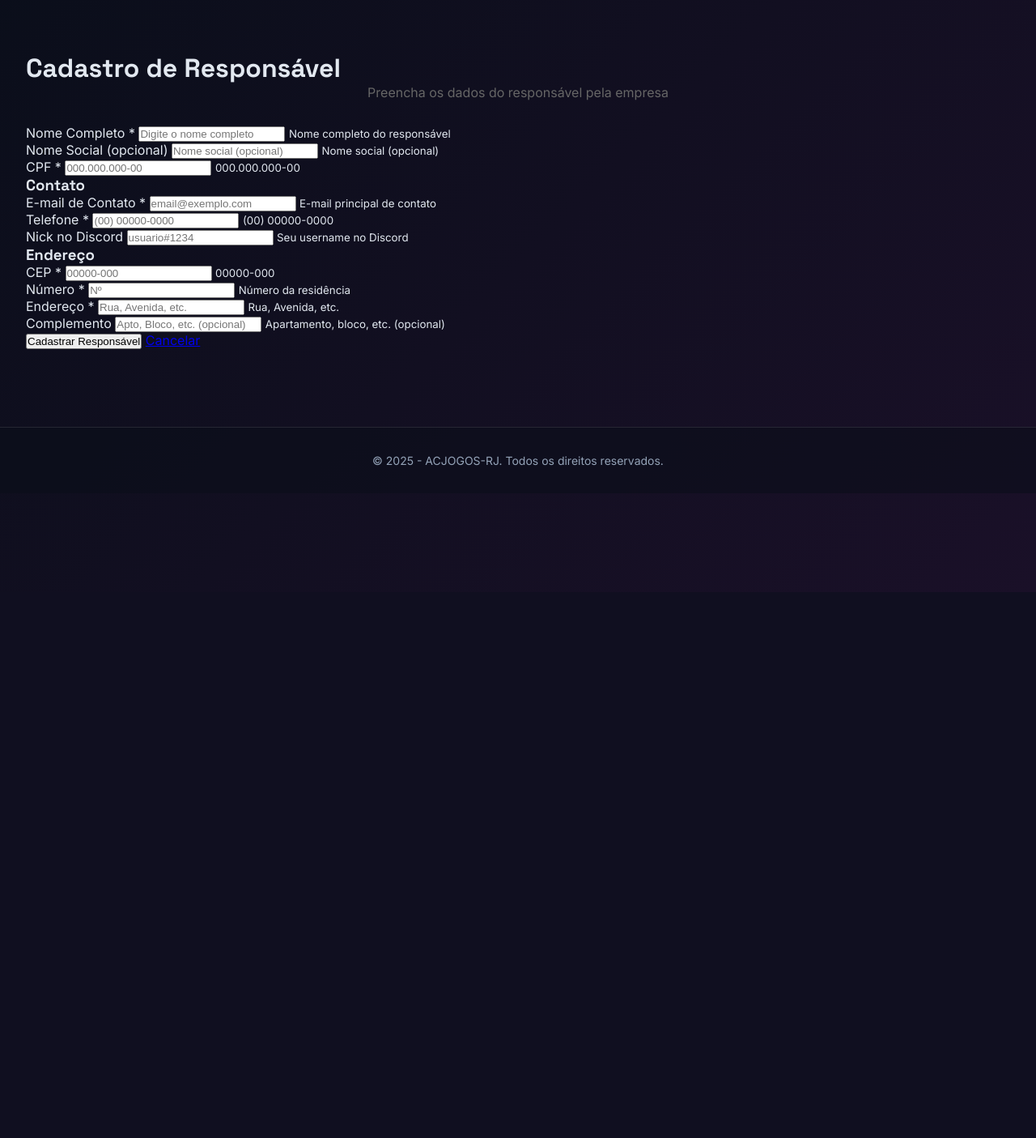
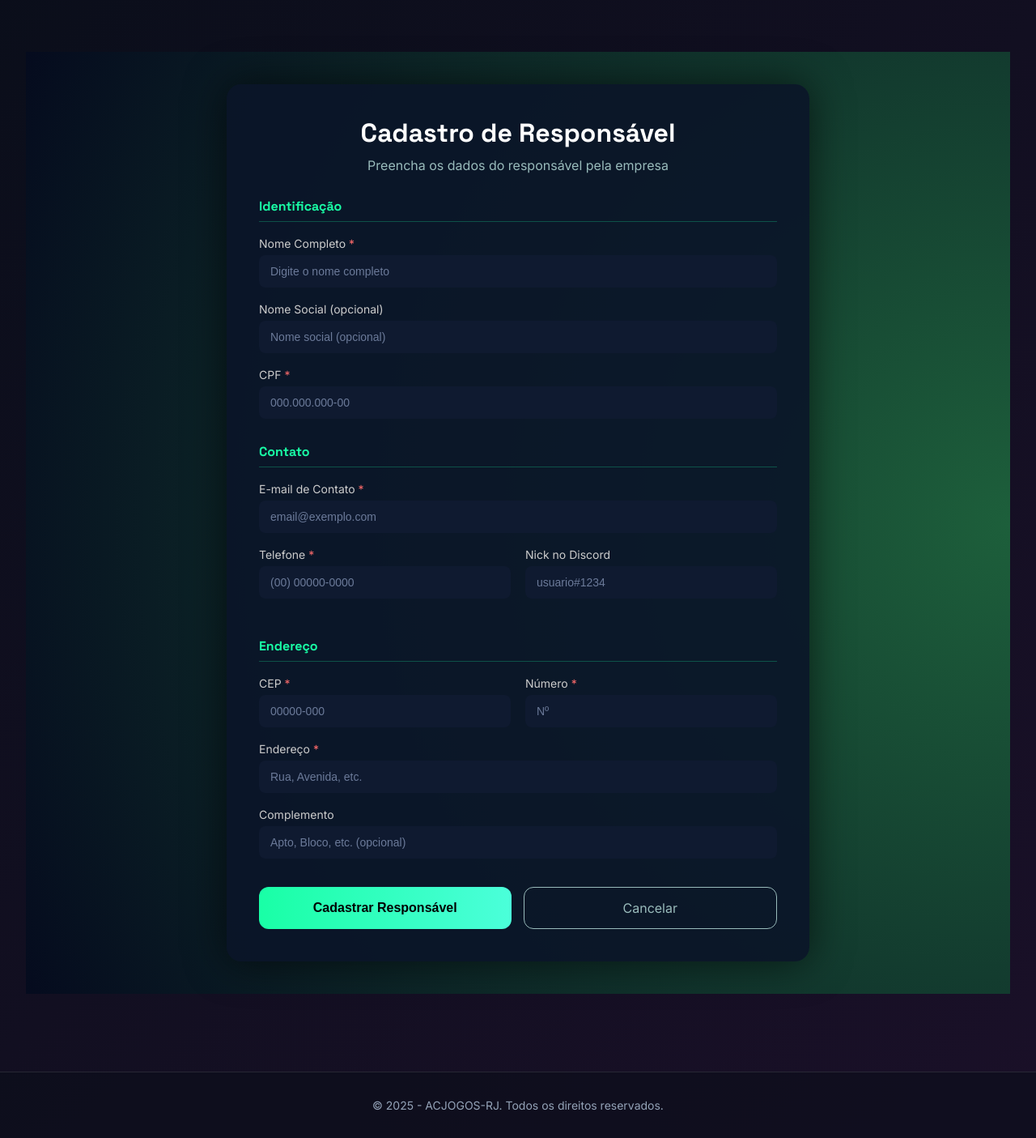
Before and after one commit to thiago-de-mattos/Projeto-Integrador, a Django app: template templates/responsavel_empresa.html in a window 1280 px wide. Shown: the part 69-1474 px from the top of the page at 81% size. Before the commit the page ends 644 px from the top, so only its background shows below. Run offline with Django 5.2, Linux system fonts and the light colour scheme; tables that the repository leaves empty hold one stand-in row (values such as "Sample post"); the template is opened without the code that fills it: values that come from a table or form of the project are taken from there, most other values are stand-ins (such as "Sample title", 1, 10 or a date in 2020).

Commit message:
refactor: aprimorar template de cadastro de responsável com novos estilos e estrutura

```diff
--- a/templates/responsavel_empresa.html
+++ b/templates/responsavel_empresa.html
@@ -1,11 +1,179 @@
 {% extends 'base.html' %}
 
+{% block extra_head %}
+<style>
+  .auth-wrapper {
+    min-height: calc(100vh - 4rem);
+    display: flex;
+    align-items: center;
+    justify-content: center;
+    background: radial-gradient(circle at right, #1d5f3b, #050b1e);
+    padding: 40px 20px;
+  }
+
+  .auth-card {
+    width: 720px;
+    max-width: 95%;
+    padding: 40px;
+    background: rgba(10, 20, 40, 0.9);
+    border-radius: 18px;
+    box-shadow: 0 0 50px rgba(0, 0, 0, .6);
+    color: #fff;
+    font-family: 'Inter', Arial, sans-serif;
+  }
+
+  .auth-card h1 {
+    text-align: center;
+    margin-bottom: 10px;
+  }
+
+  .auth-card > p {
+    color: #9bb;
+    margin: 10px 0 30px;
+    text-align: center;
+  }
+
+  .form-section {
+    margin-top: 30px;
+  }
+
+  .section-title {
+    color: #19ffa6;
+    font-size: 16px;
+    margin-bottom: 18px;
+    padding-bottom: 8px;
+    border-bottom: 1px solid rgba(25, 255, 166, 0.25);
+  }
+
+  .form-group {
+    margin-bottom: 18px;
+  }
+
+  .form-row {
+    display: grid;
+    grid-template-columns: 1fr 1fr;
+    gap: 18px;
+  }
+
+  label {
+    font-size: 14px;
+    display: block;
+    margin-bottom: 6px;
+    color: #ccc;
+  }
+
+  .required {
+    color: #ff6b6b;
+  }
+
+  input,
+  select,
+  textarea {
+    width: 100%;
+    padding: 12px 14px;
+    border-radius: 8px;
+    border: none;
+    background: #0f1a30;
+    color: #fff;
+    font-size: 14px;
+    outline: none;
+  }
+
+  input::placeholder {
+    color: #6b7a99;
+  }
+
+  textarea {
+    resize: vertical;
+    min-height: 90px;
+  }
+
+  .helptext {
+    font-size: 12px;
+    color: #9bb;
+    margin-top: 4px;
+    display: block;
+  }
+
+  .error-message {
+    font-size: 12px;
+    color: #ff9b9b;
+    margin-top: 4px;
+    display: block;
+  }
+
+  .alert {
+    margin-bottom: 20px;
+    padding: 14px;
+    border-radius: 10px;
+    font-size: 14px;
+  }
+
+  .alert-error {
+    background: rgba(255, 0, 0, .15);
+    color: #ff9b9b;
+  }
+
+  .alert-success {
+    background: rgba(0, 255, 0, .15);
+    color: #9bff9b;
+  }
+
+  .form-actions {
+    margin-top: 35px;
+    display: flex;
+    gap: 15px;
+  }
+
+  .btn-primary {
+    flex: 1;
+    padding: 15px;
+    border: none;
+    border-radius: 12px;
+    background: linear-gradient(90deg, #19ffa6, #4bffda);
+    font-size: 16px;
+    font-weight: bold;
+    cursor: pointer;
+    color: #000;
+    transition: transform .2s ease, box-shadow .2s ease;
+    text-align: center;
+  }
+
+  .btn-primary:hover {
+    transform: translateY(-2px);
+    box-shadow: 0 10px 30px rgba(25, 255, 166, .3);
+  }
+
+  .btn-cancel {
+    flex: 1;
+    padding: 15px;
+    border-radius: 12px;
+    background: transparent;
+    border: 1px solid #9bb;
+    color: #9bb;
+    text-align: center;
+    text-decoration: none;
+    transition: background .2s ease;
+  }
+
+  .btn-cancel:hover {
+    background: rgba(255,255,255,0.05);
+  }
+
+  @media (max-width: 700px) {
+    .form-row {
+      grid-template-columns: 1fr;
+    }
+  }
+</style>
+{% endblock %}
+
 {% block content %}
-<div class="container">
-    <h1 class="titulo">Cadastro de Responsável</h1>
-    <p style="text-align: center; color: #666; margin-bottom: 30px;">
-        Preencha os dados do responsável pela empresa
-    </p>
+<div class="auth-wrapper">
+  <div class="auth-card">
+
+    <h1>Cadastro de Responsável</h1>
+    <p>Preencha os dados do responsável pela empresa</p>
 
     {% if messages %}
       {% for message in messages %}
@@ -15,159 +183,84 @@
       {% endfor %}
     {% endif %}
 
-    <form method="POST" class="form-perfil">
+    <form method="POST">
       {% csrf_token %}
 
-        <!-- Seção: Identificação -->
+      <!-- Identificação -->
       <div class="form-section">
-
+        <h3 class="section-title">Identificação</h3>
 
         <div class="form-group">
-                <label for="{{ form.nome_completo.id_for_label }}">
-                    {{ form.nome_completo.label }} <span class="required">*</span>
-                </label>
+          <label>{{ form.nome_completo.label }} <span class="required">*</span></label>
           {{ form.nome_completo }}
           {% if form.nome_completo.errors %}
             <span class="error-message">{{ form.nome_completo.errors.0 }}</span>
           {% endif %}
-                {% if form.nome_completo.help_text %}
-                    <small class="helptext">{{ form.nome_completo.help_text }}</small>
-                {% endif %}
         </div>
 
         <div class="form-group">
-                <label for="{{ form.nome_social.id_for_label }}">
-                    {{ form.nome_social.label }}
-                </label>
+          <label>{{ form.nome_social.label }}</label>
           {{ form.nome_social }}
-                {% if form.nome_social.errors %}
-                    <span class="error-message">{{ form.nome_social.errors.0 }}</span>
-                {% endif %}
-                {% if form.nome_social.help_text %}
-                    <small class="helptext">{{ form.nome_social.help_text }}</small>
-                {% endif %}
         </div>
 
         <div class="form-group">
-                <label for="{{ form.cpf.id_for_label }}">
-                    {{ form.cpf.label }} <span class="required">*</span>
-                </label>
+          <label>{{ form.cpf.label }} <span class="required">*</span></label>
           {{ form.cpf }}
           {% if form.cpf.errors %}
             <span class="error-message">{{ form.cpf.errors.0 }}</span>
           {% endif %}
-                {% if form.cpf.help_text %}
-                    <small class="helptext">{{ form.cpf.help_text }}</small>
-                {% endif %}
         </div>
       </div>
 
-        <!-- Seção: Contato -->
+      <!-- Contato -->
       <div class="form-section">
         <h3 class="section-title">Contato</h3>
 
         <div class="form-group">
-                <label for="{{ form.email.id_for_label }}">
-                    {{ form.email.label }} <span class="required">*</span>
-                </label>
+          <label>{{ form.email.label }} <span class="required">*</span></label>
           {{ form.email }}
-                {% if form.email.errors %}
-                    <span class="error-message">{{ form.email.errors.0 }}</span>
-                {% endif %}
-                {% if form.email.help_text %}
-                    <small class="helptext">{{ form.email.help_text }}</small>
-                {% endif %}
         </div>
 
         <div class="form-row">
           <div class="form-group">
-                    <label for="{{ form.telefone.id_for_label }}">
-                        {{ form.telefone.label }} <span class="required">*</span>
-                    </label>
+            <label>{{ form.telefone.label }} <span class="required">*</span></label>
             {{ form.telefone }}
-                    {% if form.telefone.errors %}
-                        <span class="error-message">{{ form.telefone.errors.0 }}</span>
-                    {% endif %}
-                    {% if form.telefone.help_text %}
-                        <small class="helptext">{{ form.telefone.help_text }}</small>
-                    {% endif %}
           </div>
 
           <div class="form-group">
-                    <label for="{{ form.nick_discord.id_for_label }}">
-                        {{ form.nick_discord.label }}
-                    </label>
+            <label>{{ form.nick_discord.label }}</label>
             {{ form.nick_discord }}
-                    {% if form.nick_discord.errors %}
-                        <span class="error-message">{{ form.nick_discord.errors.0 }}</span>
-                    {% endif %}
-                    {% if form.nick_discord.help_text %}
-                        <small class="helptext">{{ form.nick_discord.help_text }}</small>
-                    {% endif %}
           </div>
         </div>
       </div>
 
-        <!-- Seção: Endereço -->
+      <!-- Endereço -->
       <div class="form-section">
         <h3 class="section-title">Endereço</h3>
 
         <div class="form-row">
           <div class="form-group">
-                    <label for="{{ form.cep.id_for_label }}">
-                        {{ form.cep.label }} <span class="required">*</span>
-                    </label>
+            <label>{{ form.cep.label }} <span class="required">*</span></label>
             {{ form.cep }}
-                    {% if form.cep.errors %}
-                        <span class="error-message">{{ form.cep.errors.0 }}</span>
-                    {% endif %}
-                    {% if form.cep.help_text %}
-                        <small class="helptext">{{ form.cep.help_text }}</small>
-                    {% endif %}
           </div>
 
           <div class="form-group">
-                    <label for="{{ form.numero.id_for_label }}">
-                        {{ form.numero.label }} <span class="required">*</span>
-                    </label>
+            <label>{{ form.numero.label }} <span class="required">*</span></label>
             {{ form.numero }}
-                    {% if form.numero.errors %}
-                        <span class="error-message">{{ form.numero.errors.0 }}</span>
-                    {% endif %}
-                    {% if form.numero.help_text %}
-                        <small class="helptext">{{ form.numero.help_text }}</small>
-                    {% endif %}
           </div>
         </div>
 
         <div class="form-group">
-                <label for="{{ form.endereco.id_for_label }}">
-                    {{ form.endereco.label }} <span class="required">*</span>
-                </label>
+          <label>{{ form.endereco.label }} <span class="required">*</span></label>
           {{ form.endereco }}
-                {% if form.endereco.errors %}
-                    <span class="error-message">{{ form.endereco.errors.0 }}</span>
-                {% endif %}
-                {% if form.endereco.help_text %}
-                    <small class="helptext">{{ form.endereco.help_text }}</small>
-                {% endif %}
         </div>
 
         <div class="form-group">
-                <label for="{{ form.complemento.id_for_label }}">
-                    {{ form.complemento.label }}
-                </label>
+          <label>{{ form.complemento.label }}</label>
           {{ form.complemento }}
-                {% if form.complemento.errors %}
-                    <span class="error-message">{{ form.complemento.errors.0 }}</span>
-                {% endif %}
-                {% if form.complemento.help_text %}
-                    <small class="helptext">{{ form.complemento.help_text }}</small>
-                {% endif %}
         </div>
       </div>
 
-        <!-- Botões de Ação -->
       <div class="form-actions">
         <button type="submit" class="btn-primary">
           Cadastrar Responsável
@@ -176,8 +269,8 @@
           Cancelar
         </a>
       </div>
+
     </form>
   </div>
-
-
+</div>
 {% endblock %}
```
Lines whose indentation alone changed are shown as unchanged.
